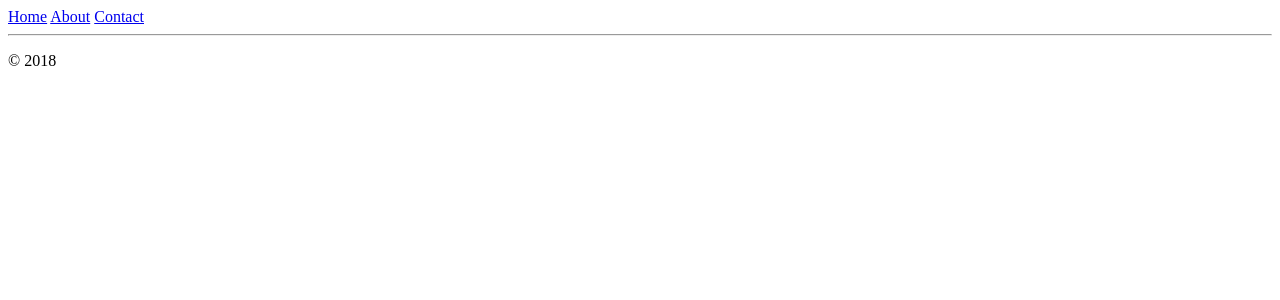
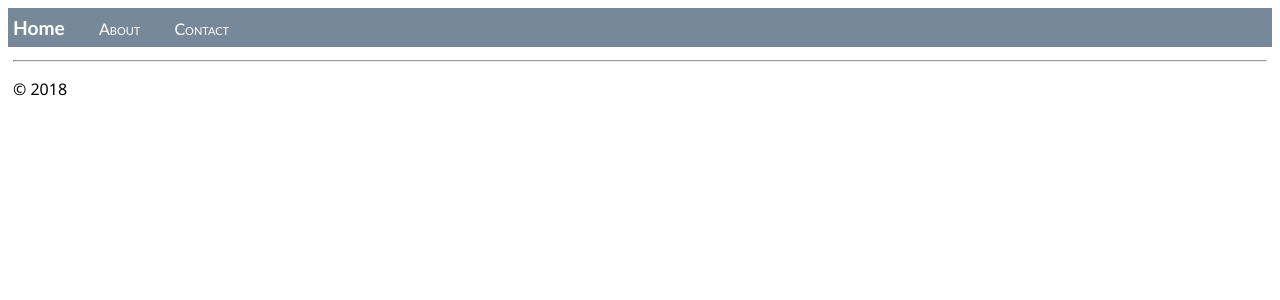
Before and after one commit to RiSEblackbird/hello_django, a Django app: template hello/templates/hello/layout.html in a window 1280 px wide. Shown: the top 300 px of the page. Run offline with Django 3.2, Linux system fonts and the light colour scheme; the template is opened without the code that fills it, so the values that code supplies are empty.

Commit message:
全体レイアウトに対応するCSS

```diff
--- a/hello/static/hello/site.css
+++ b/hello/static/hello/site.css
@@ -2,3 +2,31 @@
   font-weight: 600;
   color: blue;
 }
+
+.navbar {
+  background-color: lightslategray;
+  font-size: 1em;
+  font-family: 'Trebuchet MS', 'Lucida Sans Unicode', 'Lucida Grande', 'Lucida Sans', Arial, sans-serif;
+  color: white;
+  padding: 8px 5px 8px 5px;
+}
+
+.navbar a {
+  text-decoration: none;
+  color: inherit;
+}
+
+.navbar-brand {
+  font-size: 1.2em;
+  font-weight: 600;
+}
+
+.navbar-item {
+  font-variant: small-caps;
+  margin-left: 30px;
+}
+
+.body-content {
+  padding: 5px;
+  font-family:'Segoe UI', Tahoma, Geneva, Verdana, sans-serif;
+}
```
